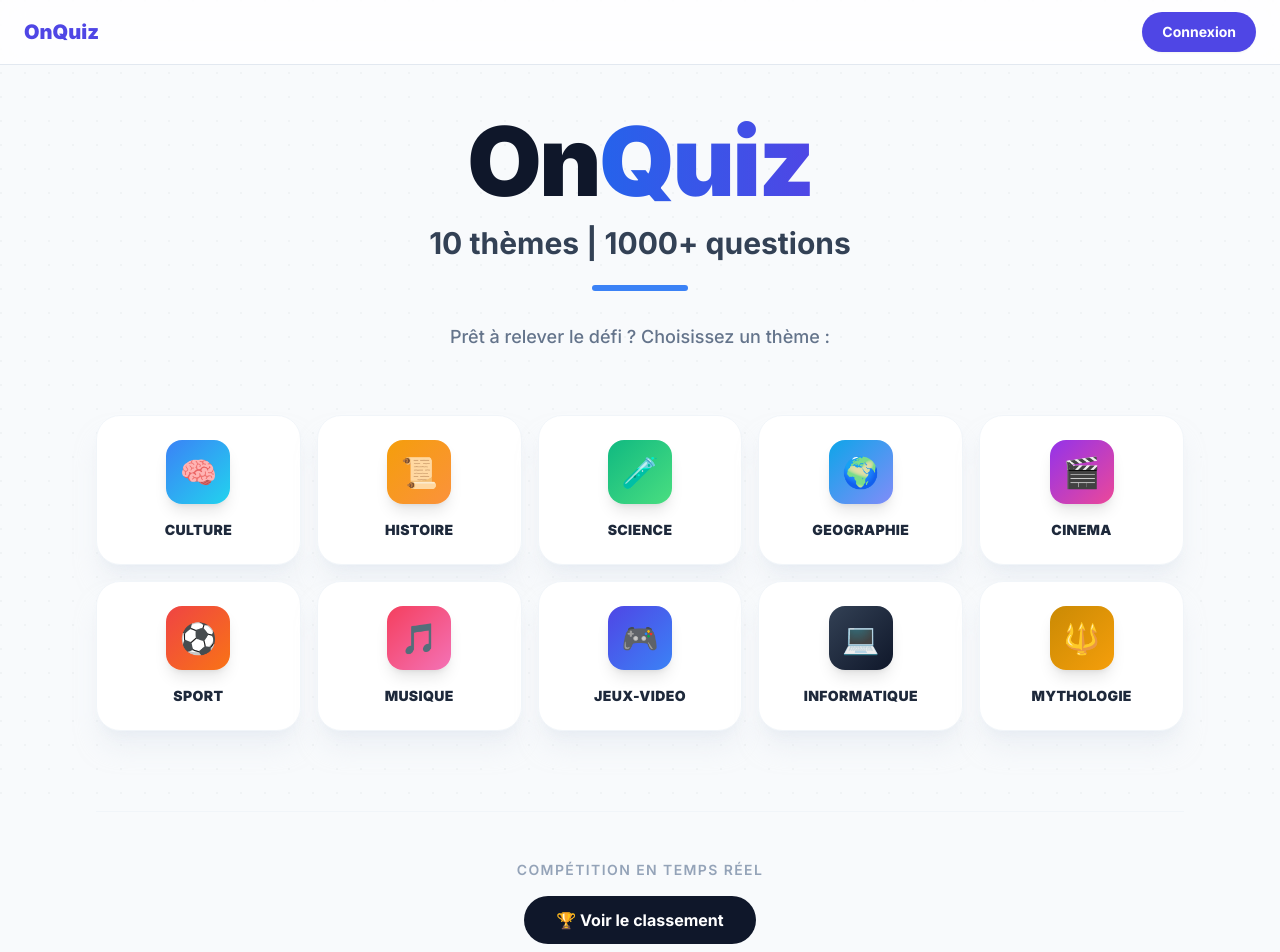
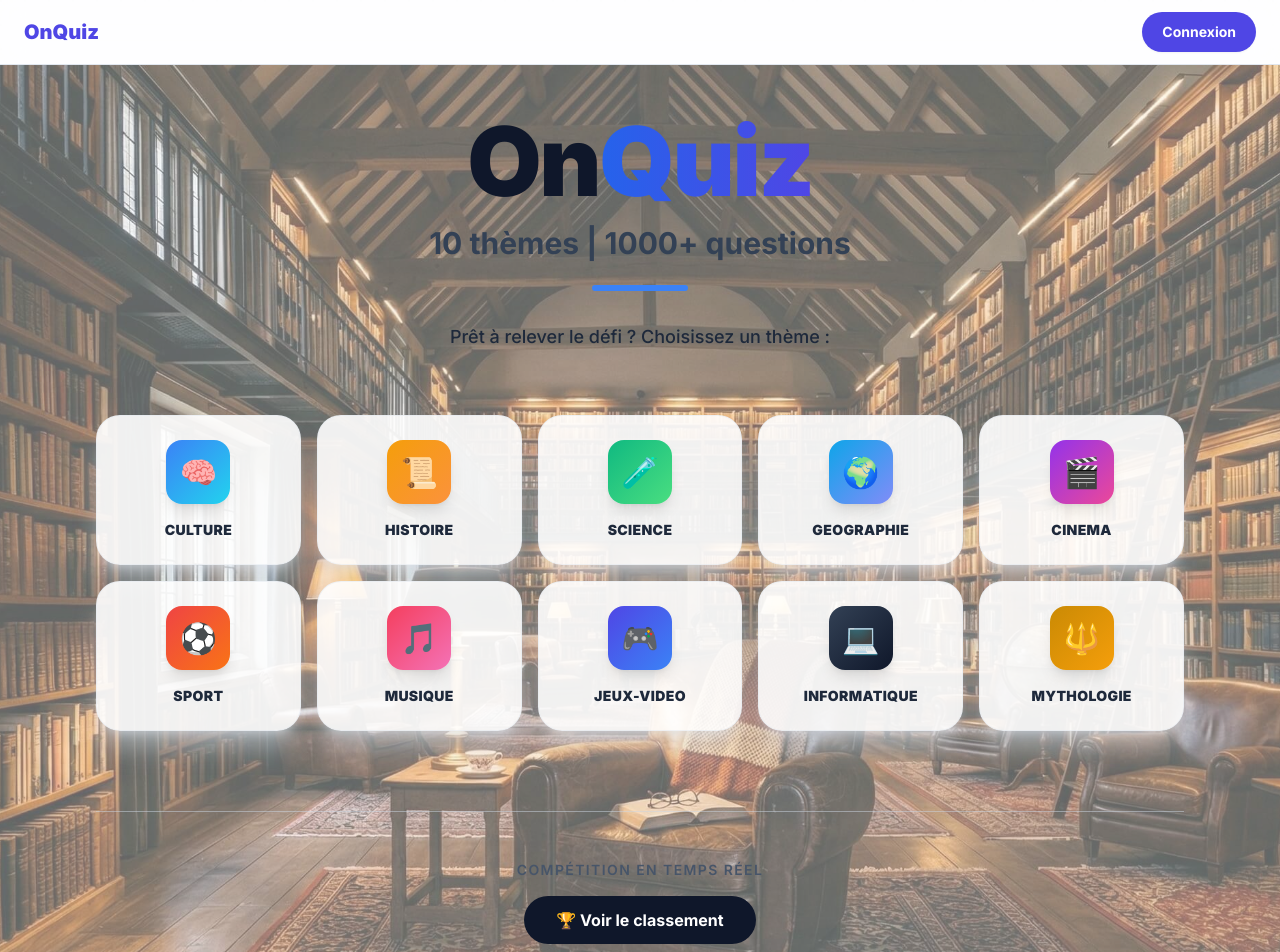
Before and after one commit to WillBlade117/OnQuiz, a Next.js app: page / in a window 1280 px wide. Shown: the top 952 px of the page. Built offline with nearby package versions, Linux system fonts and the light colour scheme; no server answers.

Commit message:
style(ui): reduce background overlay opacity for better image visibility

```diff
--- a/app/page.tsx
+++ b/app/page.tsx
@@ -1,9 +1,22 @@
 import Link from "next/link";
+import Image from "next/image";
 import { THEMES } from "../lib/constants";
 
 export default function Home() {
   return (
-    <main className="mx-auto max-w-6xl px-4 py-12 transition-colors duration-300 sm:px-6 lg:px-8">
+    <div className="relative min-h-screen w-full overflow-hidden">
+
+      <Image
+        src="/imgBibliotheque.jpg"
+        alt="Décor de bibliothèque"
+        fill
+        priority
+        className="object-cover object-center"
+      />
+
+      <div className="absolute inset-0 z-0 bg-slate-50/40 transition-colors duration-300 dark:bg-slate-900/50"></div>
+
+      <main className="relative z-10 mx-auto max-w-6xl px-4 py-12 sm:px-6 lg:px-8">
 
         <div className="mb-16 text-center animate-in fade-in slide-in-from-top-4 duration-700">
           <h1 className="mb-4 text-5xl font-black tracking-tight text-slate-900 dark:text-white md:text-8xl">
@@ -13,7 +26,7 @@ export default function Home() {
             10 thèmes | 1000+ questions
           </h2>
           <div className="mx-auto mt-6 h-1.5 w-24 rounded-full bg-blue-500 shadow-lg shadow-blue-500/50"></div>
-        <p className="mt-8 text-lg font-medium text-slate-500 dark:text-slate-400">
+          <p className="mt-8 text-lg font-medium text-slate-800 dark:text-slate-300">
             Prêt à relever le défi ? Choisissez un thème :
           </p>
         </div>
@@ -23,7 +36,7 @@ export default function Home() {
             <Link
               key={theme.name}
               href={`/quiz/${theme.name.toLowerCase()}`}
-            className="group relative flex flex-col items-center justify-center rounded-3xl border border-slate-100 dark:border-slate-800 bg-white dark:bg-slate-900 p-6 shadow-xl shadow-slate-200/50 dark:shadow-none transition-all duration-300 hover:-translate-y-2 hover:shadow-2xl hover:ring-2 hover:ring-blue-500/20 dark:hover:ring-blue-400/20"
+              className="group relative flex flex-col items-center justify-center rounded-3xl border border-slate-200/50 dark:border-slate-800/50 bg-white/90 dark:bg-slate-900/90 p-6 shadow-xl shadow-slate-200/50 dark:shadow-none transition-all duration-300 hover:-translate-y-2 hover:shadow-2xl hover:ring-2 hover:ring-blue-500/20 dark:hover:ring-blue-400/20"
             >
               <div className={`mb-4 flex h-16 w-16 items-center justify-center rounded-2xl bg-gradient-to-br ${theme.color} text-3xl text-white shadow-lg transition-transform group-hover:scale-110 group-active:scale-95`}>
                 {theme.icon}
@@ -33,13 +46,13 @@ export default function Home() {
                 {theme.name}
               </span>
 
-            <div className="absolute inset-0 rounded-3xl bg-gradient-to-tr from-transparent via-white/10 to-white/20 dark:via-white/5 dark:to-white/10 opacity-0 transition-opacity group-hover:opacity-100"></div>
+              <div className="absolute inset-0 pointer-events-none opacity-0 transition-opacity rounded-3xl bg-gradient-to-tr from-transparent via-white/10 to-white/20 dark:via-white/5 dark:to-white/10 group-hover:opacity-100"></div>
             </Link>
           ))}
         </div>
 
-      <div className="mt-20 flex flex-col items-center gap-4 border-t border-slate-100 dark:border-slate-800 pt-12 text-center">
-        <p className="text-sm font-semibold text-slate-400 dark:text-slate-500 uppercase tracking-widest">
+        <div className="mt-20 flex flex-col items-center gap-4 border-t border-slate-300/50 dark:border-slate-800/50 pt-12 text-center">
+          <p className="text-sm font-semibold text-slate-600 dark:text-slate-500 uppercase tracking-widest">
             Compétition en temps réel
           </p>
           <Link
@@ -51,5 +64,6 @@ export default function Home() {
         </div>
 
       </main>
+    </div>
   );
 }
```
Also changed, not shown: public/imgBibliotheque.jpg (added). Lines whose indentation alone changed are shown as unchanged.
